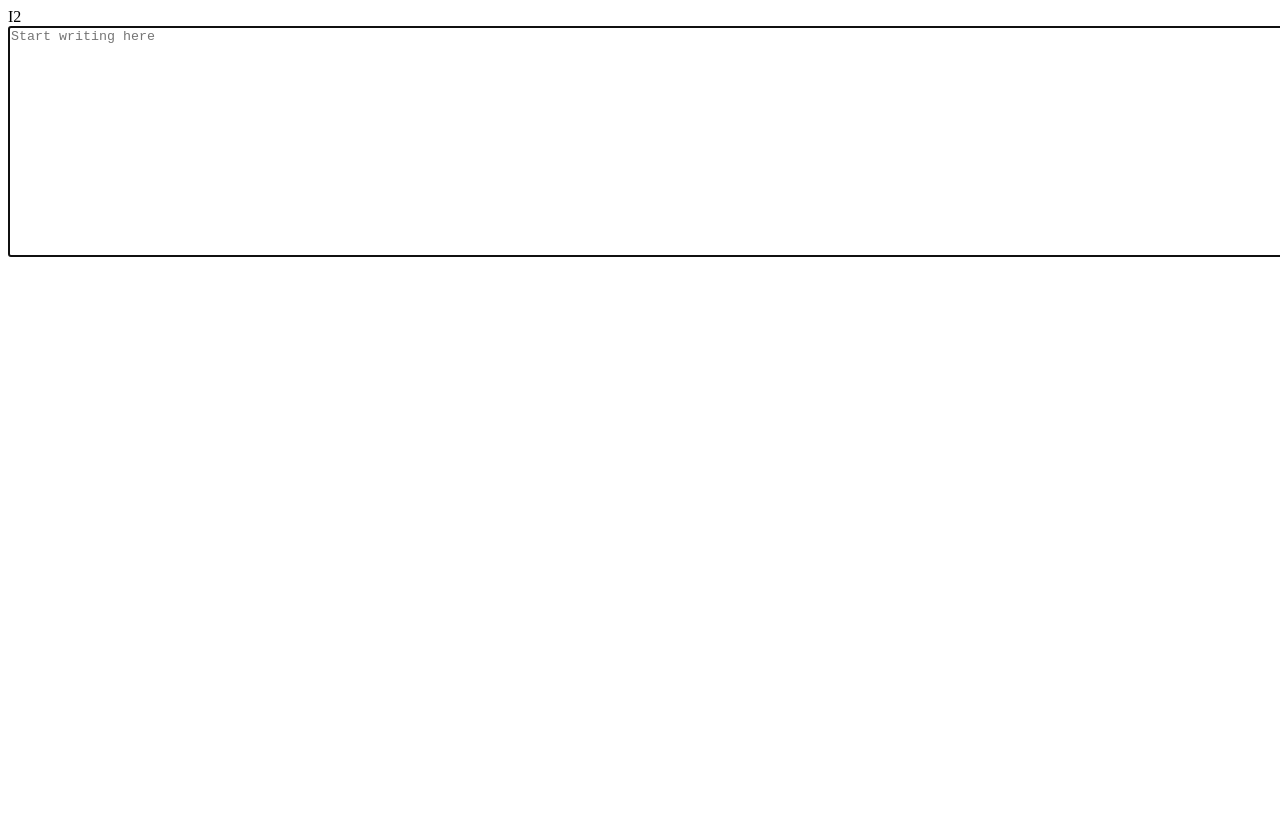
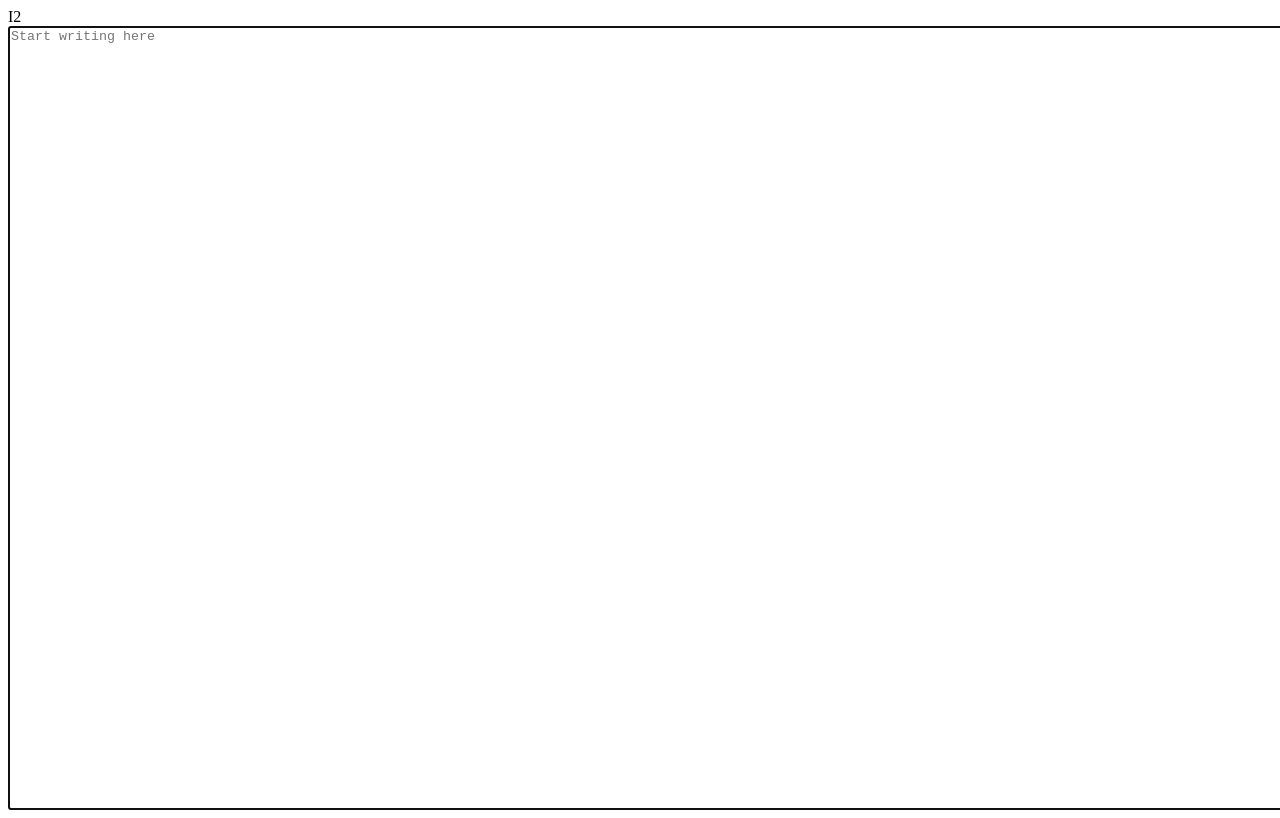
Before and after one commit to thariqnu-ifm/thariqnu-ifm.github.io, a plain HTML site: page index.html in a window 1280 px wide. Shown: the top 818 px of the page. Drawn offline with Linux system fonts and the light colour scheme.

Commit message:
height: 100%;

```diff
--- a/index.html
+++ b/index.html
@@ -1,2 +1,2 @@
 <meta content='width=device-width, initial-scale=1.0, maximum-scale=1.0, user-scalable=0' name='viewport' />
-<div><span id=dbg>I2</span></div><textarea autocapitalize=none autocomplete=on autofocus cols=300 id=zz placeholder="Start writing here"rows=15 spellcheck=false></textarea><script>var zz=document.getElementById("zz"),downContent=zz.value=localStorage.getItem("a")||"";function save(){setTimeout(function(){localStorage.setItem("a",zz.value),save()},3e4)}zz.onkeydown=function(e){downContent=zz.value,"Enter"!=e.key&&13!=e.which||setTimeout(function(e){var t=e.selectionStart;if(0!=t){for(var n=e.value,i="",l=t-2;0<=l&&"\n"!=n[l];l--)i=n[l]+i;var a=i.substring(0,i.length-i.trimLeft().length),o=i.trimRight().slice(-1);-1<":{([".indexOf(o)&&(a+="\t"),e.value=n.slice(0,t)+a+n.slice(t),e.selectionStart=e.selectionEnd=t+a.length}},.01,this)},save();var pairs={"(":")","{":"}","[":"]"};zz.onkeyup=function(e){var t=zz.value;if(!(t.length<=downContent.length)){var n=zz.selectionStart;if(0!=n){var i=t[n-1],l=pairs[i];l?(zz.value=t.slice(0,n)+l+t.slice(n),zz.selectionStart=zz.selectionEnd=n):" "==i&&1<n&&n<t.length&&pairs[t[n-2]]==t[n]&&(zz.value=t.slice(0,n-1)+t.slice(n),zz.selectionStart=zz.selectionEnd=n),downContent=zz.value}}}</script>
+<div><span id=dbg>I2</span></div><textarea autocapitalize=none autocomplete=on autofocus cols=300 id=zz style="height: 100%;" placeholder="Start writing here"rows=15 spellcheck=false></textarea><script>var zz=document.getElementById("zz"),downContent=zz.value=localStorage.getItem("a")||"";function save(){setTimeout(function(){localStorage.setItem("a",zz.value),save()},3e4)}zz.onkeydown=function(e){downContent=zz.value,"Enter"!=e.key&&13!=e.which||setTimeout(function(e){var t=e.selectionStart;if(0!=t){for(var n=e.value,i="",l=t-2;0<=l&&"\n"!=n[l];l--)i=n[l]+i;var a=i.substring(0,i.length-i.trimLeft().length),o=i.trimRight().slice(-1);-1<":{([".indexOf(o)&&(a+="\t"),e.value=n.slice(0,t)+a+n.slice(t),e.selectionStart=e.selectionEnd=t+a.length}},.01,this)},save();var pairs={"(":")","{":"}","[":"]"};zz.onkeyup=function(e){var t=zz.value;if(!(t.length<=downContent.length)){var n=zz.selectionStart;if(0!=n){var i=t[n-1],l=pairs[i];l?(zz.value=t.slice(0,n)+l+t.slice(n),zz.selectionStart=zz.selectionEnd=n):" "==i&&1<n&&n<t.length&&pairs[t[n-2]]==t[n]&&(zz.value=t.slice(0,n-1)+t.slice(n),zz.selectionStart=zz.selectionEnd=n),downContent=zz.value}}}</script>
```
